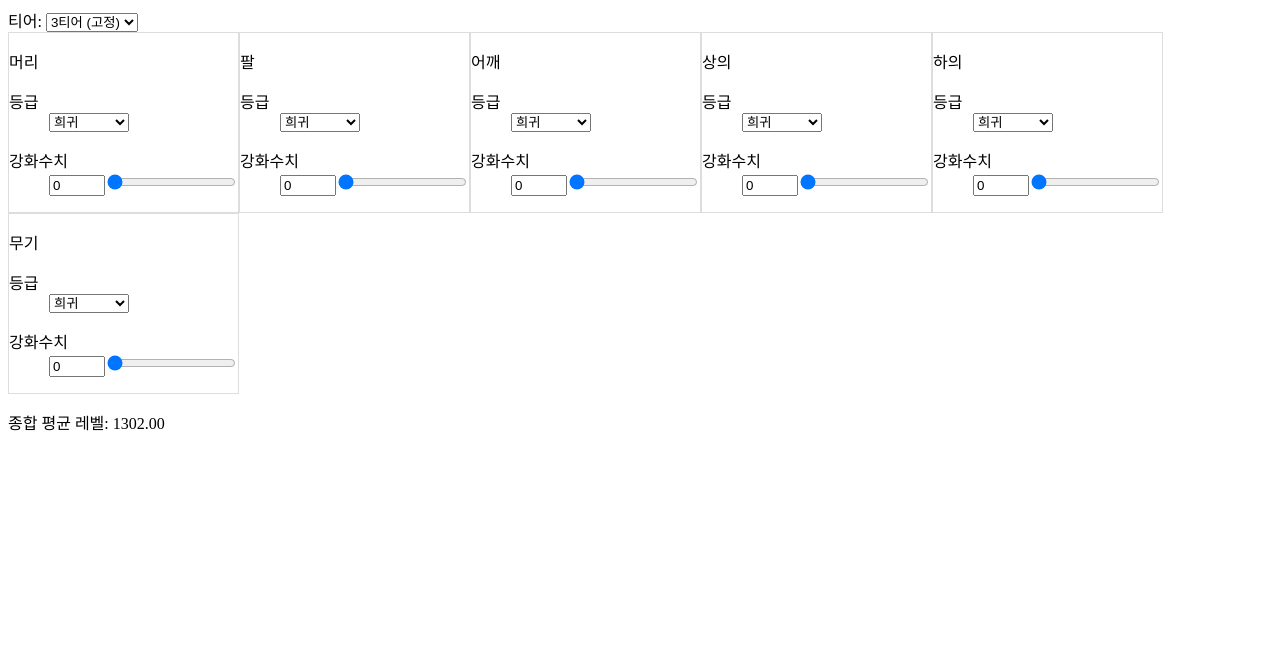
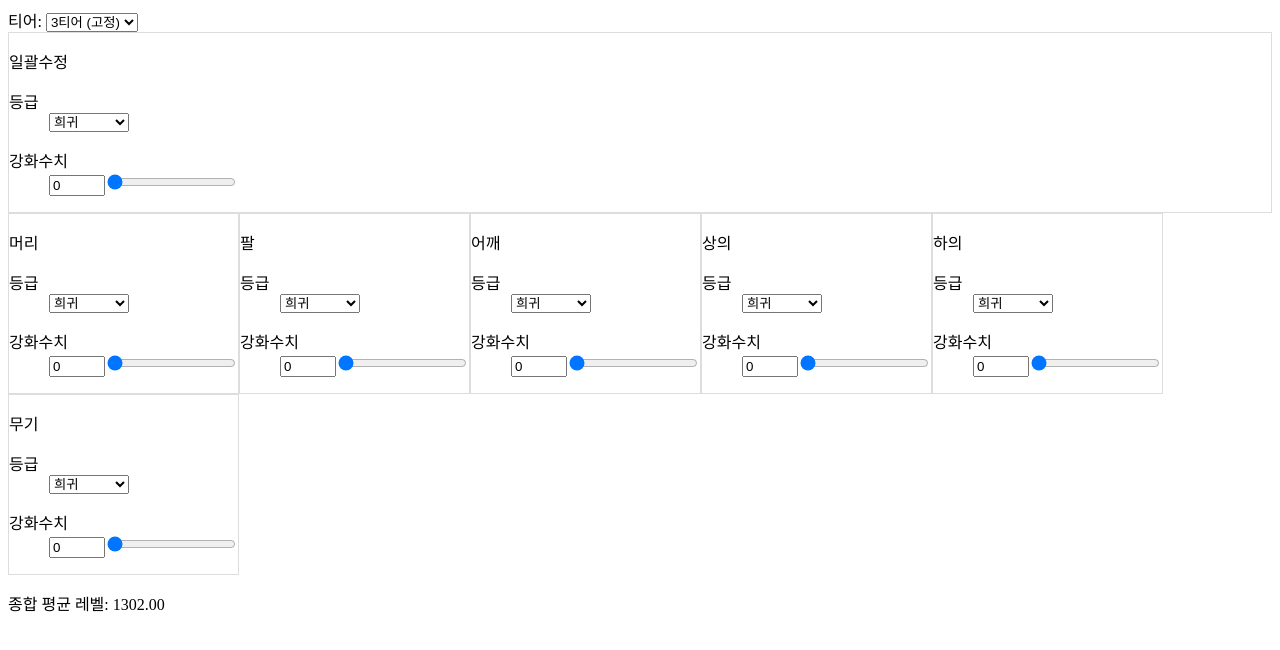
Before and after one commit to ddock4you/lostark-itemlevel-calculator, a React app: page / in a window 1280 px wide. Shown: the top 650 px of the page. Built offline with nearby package versions, Linux system fonts and the light colour scheme.

Commit message:
[추가] 일괄수정(등급, 강화수치) 추가 (기능 부분 좀 더 손봐야 함)

```diff
--- a/src/App.tsx
+++ b/src/App.tsx
@@ -1,8 +1,9 @@
-import React, { useRef, useState } from "react";
+import React, { useRef, useState, ChangeEvent } from "react";
 import usepart from "./hooks/usepart";
-import Grade from "./assets/grade";
+import GradeList from "./components/GradeList";
 import ItemPart from "./components/ItemPart";
 import styled from "styled-components";
+import Grade from "./assets/grade";
 
 // 유물(아브)는 20강까지, 에스더는 8강까지
 // Head, Shoulders, Chest, Hands and Legs.
@@ -67,8 +68,6 @@ const App = () => {
         maxHonningLevel: weaponMaxHonningLevel,
     } = usepart();
 
-    const headRef = useRef(null);
-
     const averageLevel = (
         (head.itemLevel +
             shoulders.itemLevel +
@@ -79,12 +78,50 @@ const App = () => {
         6
     ).toFixed(2);
 
+    const changeAllGrade = (e: ChangeEvent<HTMLSelectElement>) => {
+        console.log(e.target.value);
+        legsChangeGrade(e);
+    };
+
     return (
         <div className="wrap">
             티어:{" "}
             <select>
                 <option>3티어 (고정)</option>
             </select>
+            <div className="change-all" style={{ border: "1px solid #ddd" }}>
+                <p>일괄수정</p>
+                <dl>
+                    <dt>등급</dt>
+                    <dd>
+                        <GradeList
+                            changeGrade={changeAllGrade}
+                            itempart={Grade[0].name[0]}
+                        />
+                    </dd>
+                </dl>
+                <dl>
+                    <dt>강화수치</dt>
+                    <dd>
+                        <input
+                            type="number"
+                            value="0"
+                            min="0"
+                            max="25"
+                            // onChange={}
+                            // onBlur={}
+                        />
+                        <input
+                            type="range"
+                            min="0"
+                            max="25"
+                            step="1"
+                            value="0"
+                            // onChange={changeHonningLevel}
+                        />
+                    </dd>
+                </dl>
+            </div>
             <ItemGroup>
                 <ItemPart
                     partname="머리"
--- /dev/null
+++ b/src/components/GradeList.tsx
@@ -0,0 +1,17 @@
+import React from "react";
+import Grade from "../assets/grade";
+import { itemPartInfo } from "../types/itemInfo";
+
+const GradeList = ({ changeGrade, itempart }) => {
+    return (
+        <select onChange={changeGrade} value={itempart.grade}>
+            {Grade.map(({ name }) => (
+                <option value={name} key={name}>
+                    {name}
+                </option>
+            ))}
+        </select>
+    );
+};
+
+export default GradeList;
--- a/src/components/ItemPart.tsx
+++ b/src/components/ItemPart.tsx
@@ -1,6 +1,6 @@
 import React from "react";
-import Grade from "../assets/grade";
 import { itemPartInfo } from "../types/itemInfo";
+import GradeList from "./GradeList";
 
 const ItemPart = ({
     partname,
@@ -17,13 +17,10 @@ const ItemPart = ({
                 <dl>
                     <dt>등급</dt>
                     <dd>
-                        <select onChange={changeGrade} value={itempart.grade}>
-                            {Grade.map(({ name }) => (
-                                <option value={name} key={name}>
-                                    {name}
-                                </option>
-                            ))}
-                        </select>
+                        <GradeList
+                            changeGrade={changeGrade}
+                            itempart={itempart.grade}
+                        />
                     </dd>
                 </dl>
                 <dl>
```
